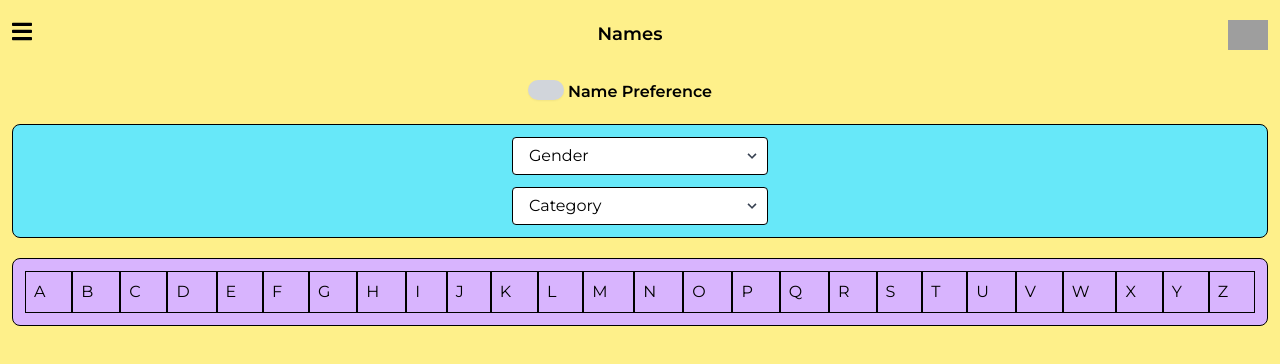
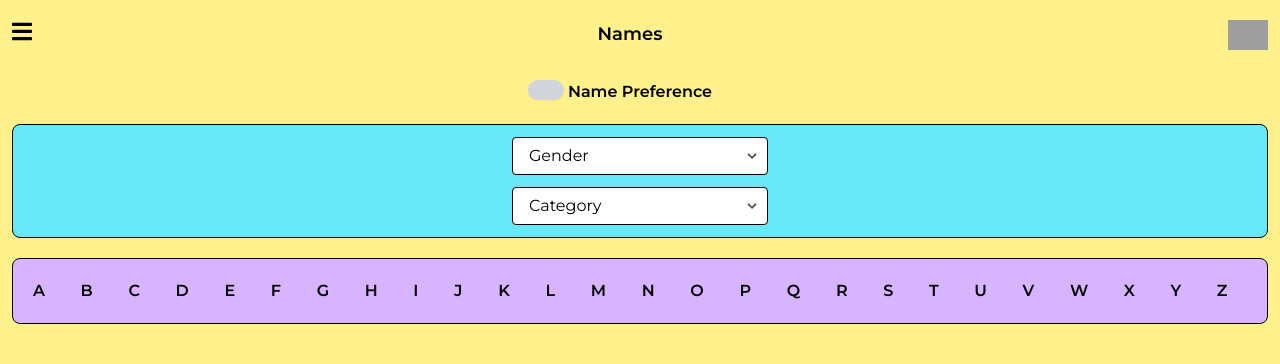
Before and after one commit to jocosiol/babyName-FE, a React (Create React App) app: page /home in a window 1280 px wide. Shown: the top 364 px of the page. Built offline with nearby package versions, Linux system fonts and the light colour scheme; no server answers; grey boxes are pictures that could not be loaded; what tw-elements would draw is missing.

Commit message:
NameCard

```diff
--- a/src/App.js
+++ b/src/App.js
@@ -5,10 +5,13 @@ import Home from "./pages/Home";
 import Login from "./pages/Login";
 import SignUp from "./pages/SignUp";
 import Favorites from "./pages/Favorites";
+import { useState } from "react";
 
 function App() {
+  const [letter, setLetter] = useState();
+  const [gender, setGender] = useState();
   return (
-    <AppContext.Provider value={{}}>
+    <AppContext.Provider value={{ letter, setLetter, gender, setGender }}>
       <Router>
         <Routes>
           <Route exact path="/" element={<Login />} />
--- a/src/components/AlphabetForm.jsx
+++ b/src/components/AlphabetForm.jsx
@@ -1,5 +1,6 @@
-import React from "react";
 import LetterButton from "./LetterButton";
+import React, { useContext } from "react";
+import AppContext from "../context/AppContext";
 
 function AlphabetForm() {
   const alphabet = [
@@ -30,9 +31,17 @@ function AlphabetForm() {
     "Y",
     "Z",
   ];
+  const { setLetter } = useContext(AppContext);
+
+  const handleClick = (e) => {
+    setLetter(e.target.innerText);
+  };
 
   return (
-    <div className="flex flex-row bg-purple-300 justify-center flex-wrap border border-black rounded-lg my-5 p-3 font-Montserrat">
+    <div
+      className="flex flex-row bg-purple-300 justify-center flex-wrap border border-black rounded-lg my-5 p-3 font-Montserrat"
+      onClick={handleClick}
+    >
       {alphabet.map((item, index) => (
         <LetterButton key={index} letter={item} />
       ))}
--- a/src/components/LetterButton.jsx
+++ b/src/components/LetterButton.jsx
@@ -1,11 +1,11 @@
-import React from 'react'
+import React from "react";
 
 function LetterButton(props) {
-    return (
-        <div className="flex grow border border-black p-2">
-            {props.letter}
-        </div>
-    )
+  return (
+    <div className="flex grow p-2 font-semibold hover:bg-purple-400 cursor-pointer">
+      {props.letter}
+    </div>
+  );
 }
 
-export default LetterButton
+export default LetterButton;
--- /dev/null
+++ b/src/components/NameCard.jsx
@@ -0,0 +1,11 @@
+import React from 'react'
+
+function NameCard(props) {
+    return (
+        <div className="flex flex-col items-center font-semibold bg-emerald-300 border border-black mt-5 py-5 rounded">
+           {props.name}
+        </div>
+    )
+}
+
+export default NameCard
--- a/src/components/NamePreference.jsx
+++ b/src/components/NamePreference.jsx
@@ -1,13 +1,20 @@
-import React from "react";
+import React, { useContext } from "react";
+import AppContext from "../context/AppContext";
 
 function NamePreference() {
+  const { setGender } = useContext(AppContext);
+
+
+
   return (
     <div className="flex flex-col bg-cyan-300  justify-enter items-center border border-black rounded-lg my-5 py-3 font-Montserrat">
       <div>
         <div className="inline-block relative w-64">
           <select
             className="block appearance-none w-full bg-white border border-black px-4 py-2 pr-8 rounded leading-tight focus:outline-none focus:shadow-outline"
-            defaultValue="title"
+            defaultValue="title" onChange={(e) => {
+              setGender(e.target.value)
+            }}
           >
             <option value="title">Gender</option>
             <option value="male">Male</option>
--- a/src/pages/Home.jsx
+++ b/src/pages/Home.jsx
@@ -1,13 +1,19 @@
-import React, { useState, useEffect } from "react";
+import React, { useState, useEffect, useContext } from "react";
+import AppContext from "../context/AppContext";
 import AlphabetForm from "../components/AlphabetForm";
 import NamePreference from "../components/NamePreference";
 import TopBar from "../components/TopBar";
+import NameCard from "../components/NameCard";
 
 function Home() {
+  const { letter, gender } = useContext(AppContext);
   const [preferenceSwitcher, setPreferenceSwitcher] = useState(true);
+  const [namesArray, setNamesArray] = useState([]);
 
   useEffect(() => {
-    fetch("https://baby-names-finder.p.rapidapi.com/male/z", {
+    if (!letter || !gender) return;
+
+    fetch(`https://baby-names-finder.p.rapidapi.com/${gender}/${letter}`, {
       method: "GET",
       headers: {
         "x-rapidapi-host": "baby-names-finder.p.rapidapi.com",
@@ -16,13 +22,12 @@ function Home() {
     })
       .then((response) => response.json())
       .then((data) => {
-        console.log(data.data);
+        setNamesArray(data.data);
       })
       .catch((err) => {
         console.error(err);
       });
-    return () => {};
-  });
+  }, [letter, gender]);
 
   const handleSwitcherChange = () => {
     setPreferenceSwitcher((prev) => {
@@ -48,8 +53,14 @@ function Home() {
           <label className="font-semibold">Name Preference</label>
         </div>
         {preferenceSwitcher && <NamePreference />}
-        <div><AlphabetForm /></div>
-        <div></div>
+        <div>
+          <AlphabetForm />
+        </div>
+        <div>
+          {namesArray?.map((name, index) => (
+            <NameCard key={index} name={name} />
+          ))}
+        </div>
       </div>
     </div>
   );
--- a/src/pages/SignUp.jsx
+++ b/src/pages/SignUp.jsx
@@ -16,7 +16,7 @@ function SignUp() {
         <LeftArrow />
       </div>
       <div className="flex grow flex-col justify-center items-center mb-10">
-        <img src="https://res.cloudinary.com/imgpetapp/image/upload/c_scale,w_148/v1642320920/babyName_logo.png" />
+        <img src="https://res.cloudinary.com/imgpetapp/image/upload/c_scale,w_148/v1642320920/babyName_logo.png" alt="logo" />
         <div className="text-teal-600 text-3xl font-bold">Baby Name</div>
       </div>
       <form className="flex flex-col justify-center">
```
